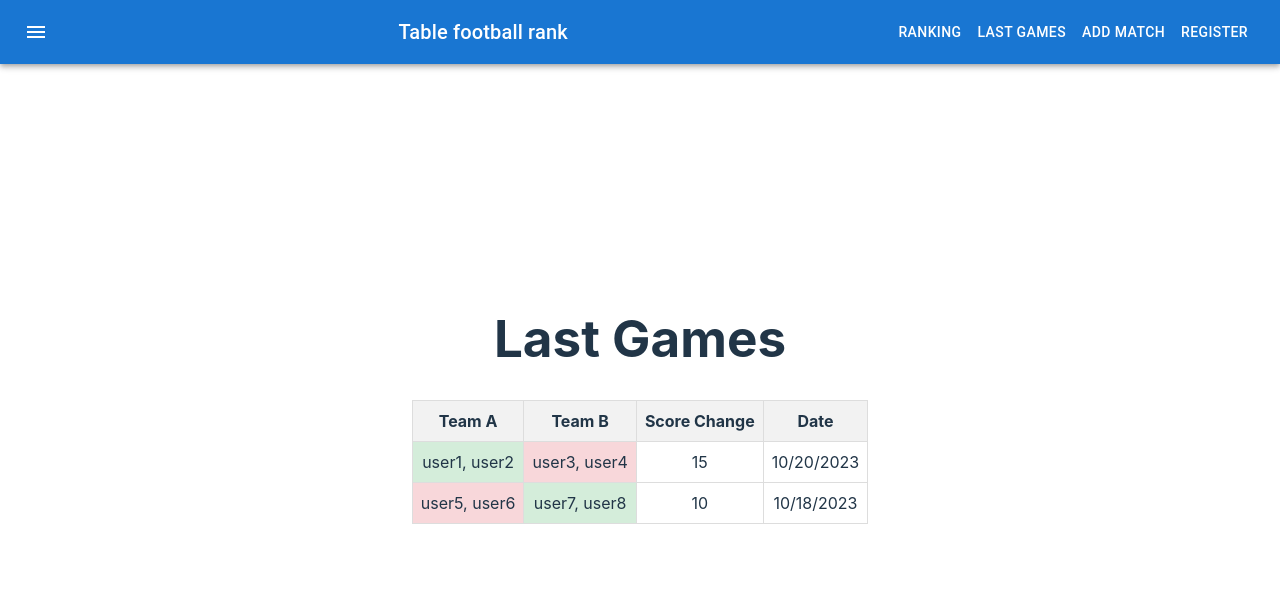
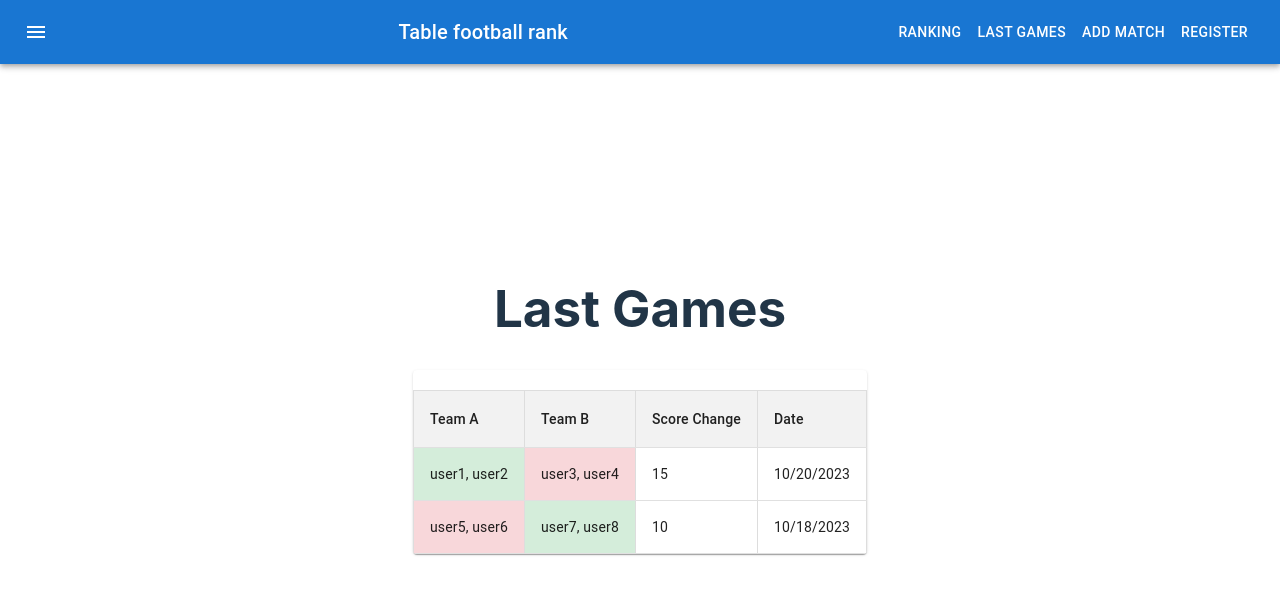
Before and after one commit to gebalajerzy/table-football, a React (Vite) app: page /last-games in a window 1280 px wide. Shown: the top 594 px of the page. Built offline with nearby package versions, Linux system fonts and the light colour scheme; the HTML template or start-up script is replaced by a standard one.

Commit message:
refactor: user materialUI, split table view into components

```diff
--- /dev/null
+++ b/src/components/Games/LastGames/LastGamesTable.tsx
@@ -0,0 +1,38 @@
+import React from 'react';
+import Table from '@mui/material/Table';
+import TableBody from '@mui/material/TableBody';
+import TableCell from '@mui/material/TableCell';
+import TableContainer from '@mui/material/TableContainer';
+import TableHead from '@mui/material/TableHead';
+import TableRow from '@mui/material/TableRow';
+import Paper from '@mui/material/Paper';
+import { Game } from '../../../service/game.service.ts';
+import LastGamesTableRow from './LastGamesTableRow';
+
+interface LastGamesTableProps {
+    matches: Game[];
+}
+
+const LastGamesTable: React.FC<LastGamesTableProps> = ({ matches }) => {
+    return (
+        <TableContainer component={Paper}>
+            <Table>
+                <TableHead>
+                    <TableRow>
+                        <TableCell>Team A</TableCell>
+                        <TableCell>Team B</TableCell>
+                        <TableCell>Score Change</TableCell>
+                        <TableCell>Date</TableCell>
+                    </TableRow>
+                </TableHead>
+                <TableBody>
+                    {matches.map((match, index) => (
+                        <LastGamesTableRow key={index} match={match} />
+                    ))}
+                </TableBody>
+            </Table>
+        </TableContainer>
+    );
+};
+
+export default LastGamesTable;
--- /dev/null
+++ b/src/components/Games/LastGames/LastGamesTableRow.tsx
@@ -0,0 +1,33 @@
+import React from 'react';
+import TableRow from '@mui/material/TableRow';
+import TableCell from '@mui/material/TableCell';
+import { Game } from '../../../service/game.service.ts';
+
+interface LastGamesTableRowProps {
+    match: Game;
+}
+
+const LastGamesTableRow: React.FC<LastGamesTableRowProps> = ({ match }) => {
+    return (
+        <TableRow>
+            <TableCell
+                style={{
+                    backgroundColor: match.winner === 'teamA' ? '#d4edda' : '#f8d7da',
+                }}
+            >
+                {match.teamA.join(', ')}
+            </TableCell>
+            <TableCell
+                style={{
+                    backgroundColor: match.winner === 'teamB' ? '#d4edda' : '#f8d7da',
+                }}
+            >
+                {match.teamB.join(', ')}
+            </TableCell>
+            <TableCell>{match.scoreChange}</TableCell>
+            <TableCell>{new Date(match.date).toLocaleDateString()}</TableCell>
+        </TableRow>
+    );
+};
+
+export default LastGamesTableRow;
--- a/src/service/game.service.ts
+++ b/src/service/game.service.ts
@@ -1,4 +1,10 @@
-import { Game } from '../types/Game'
+export interface Game {
+    teamA: string[];
+    teamB: string[];
+    winner: 'teamA' | 'teamB';
+    scoreChange: number;
+    date: string;  // New date field in ISO format
+}
 
 export const fetchLastGames = async (): Promise<Game[]> => {
     // Simulate a delay to mock an HTTP request
--- a/src/views/Games/LastGames/LastGames.tsx
+++ b/src/views/Games/LastGames/LastGames.tsx
@@ -1,6 +1,7 @@
 import React, { useEffect, useState } from "react";
-import { Game } from "../../../types/Game.ts";
+import { Game } from "../../../service/game.service.ts";
 import { fetchLastGames } from "../../../service/game.service.ts";
+import LastGamesTable from "../../../components/Games/LastGames/LastGamesTable.tsx";
 import './LastGames.css';
 
 export const LastGames: React.FC = () => {
@@ -19,26 +20,7 @@ export const LastGames: React.FC = () => {
   return (
       <div>
         <h1>Last Games</h1>
-        <table>
-          <thead>
-          <tr>
-            <th>Team A</th>
-            <th>Team B</th>
-            <th>Score Change</th>
-            <th>Date</th>
-          </tr>
-          </thead>
-          <tbody>
-          {games.map((match, index) => (
-              <tr key={index}>
-                <td className={match.winner === 'teamA' ? 'team-winner' : 'team-loser'}>{match.teamA.join(', ')}</td>
-                <td className={match.winner === 'teamB' ? 'team-winner' : 'team-loser'}>{match.teamB.join(', ')}</td>
-                <td>{match.scoreChange}</td>
-                <td>{new Date(match.date).toLocaleDateString()}</td> {/* Format Date */}
-              </tr>
-          ))}
-          </tbody>
-        </table>
+        <LastGamesTable matches={games} />
       </div>
   );
 };
```
Also changed, not shown: src/types/Game.ts (deleted, +0 -7 lines).
